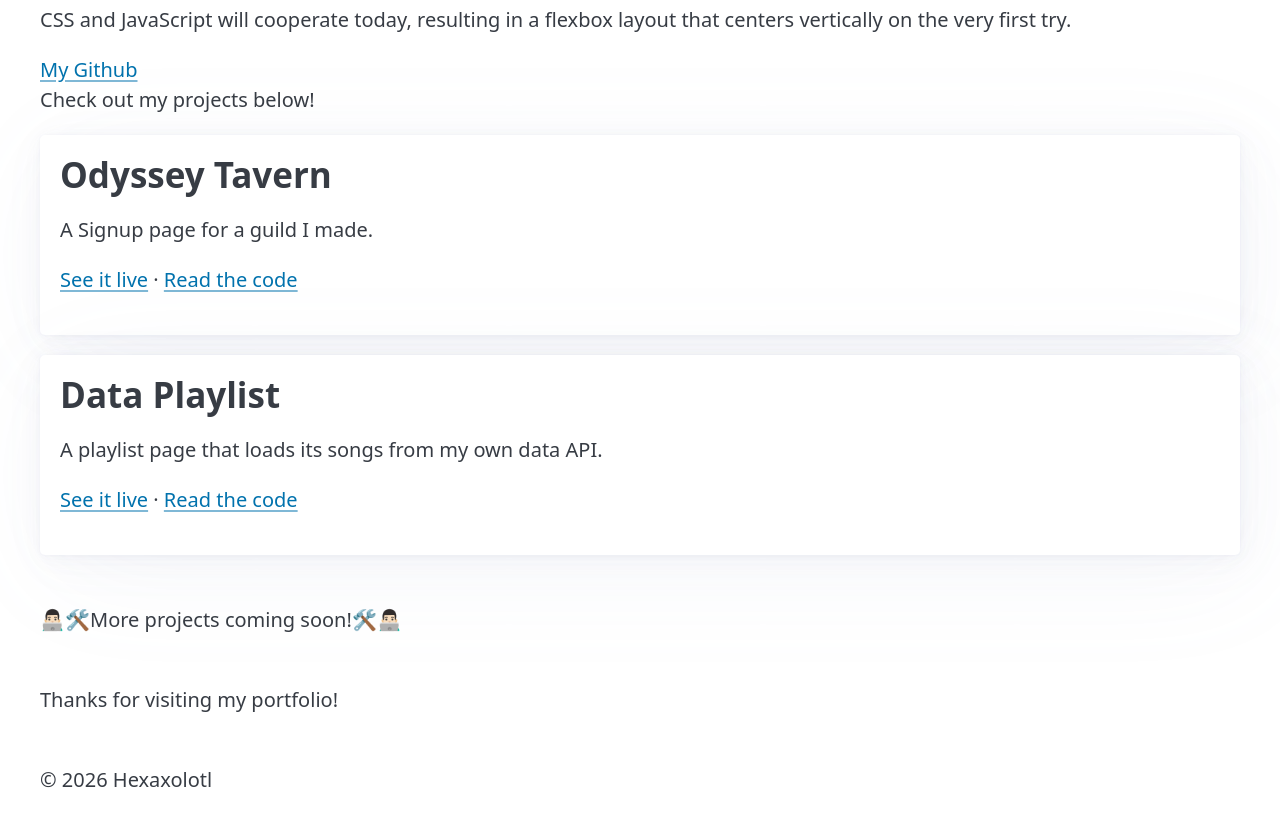
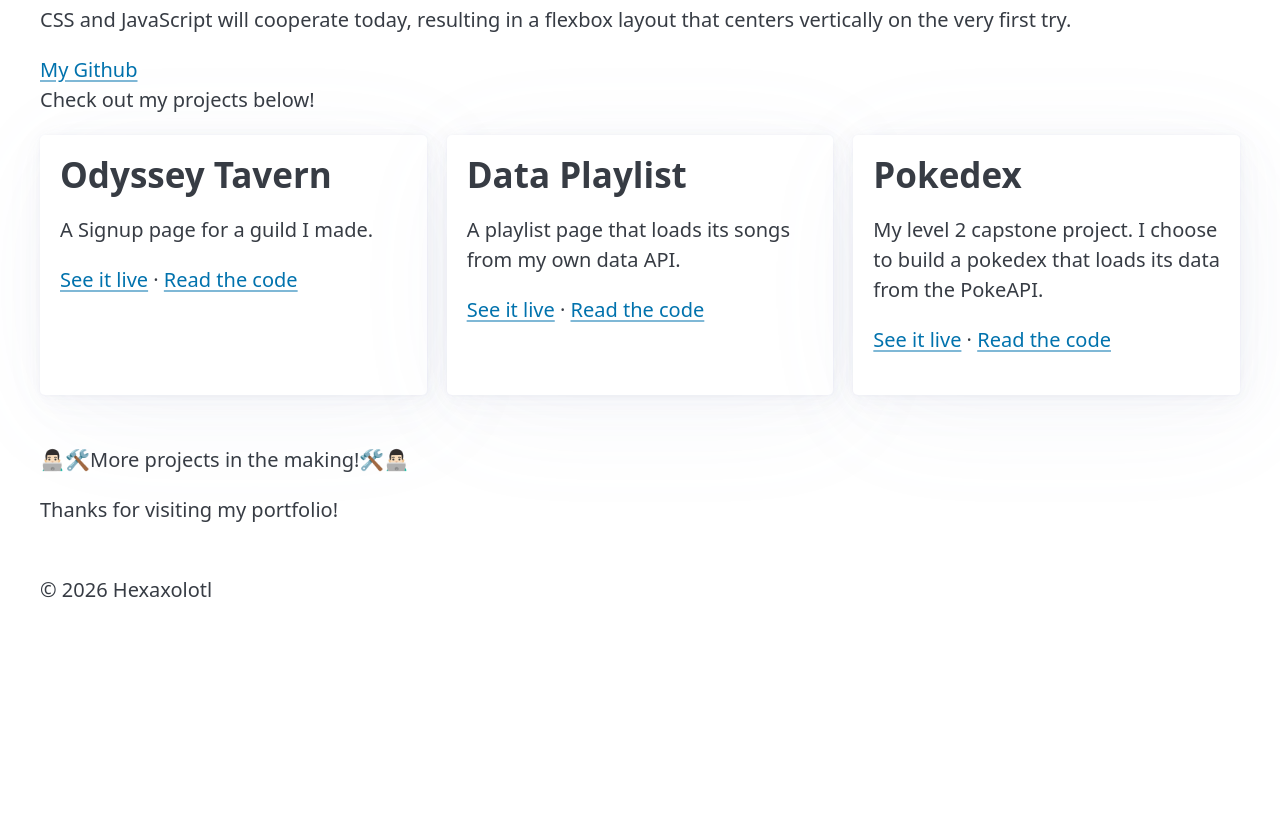
Before and after one commit to Hexaxolotl/portfolio, a React app: page / in a window 1280 px wide. Shown: the part 560-1375 px from the top of the page. After the commit the page ends 1185 px from the top, so only its background shows below. Built offline with nearby package versions, Linux system fonts and the light colour scheme; the HTML template or start-up script is replaced by a standard one.

Commit message:
I added the pokedex capstone card

```diff
--- a/src/App.jsx
+++ b/src/App.jsx
@@ -5,6 +5,7 @@ import About from './About.jsx'
 import Greeting from './Greeting.jsx'
 import SignuppagePortfolioCard from './SignuppagePortfolioCard.jsx'
 import DataPlaylistPortfolioCard from './DataPlaylistPortfolioCard.jsx'
+import PokedexPortfolioCard from './PokedexPortfolioCard.jsx'
 
 function randomNumer(min, max){
   return Math.floor(Math.random() * (max - min + 1) + min)
@@ -41,11 +42,13 @@ function App() {
       <Fortune />
       <GitHubLink />
       <p>Check out my projects below!</p>
-      <SignuppagePortfolioCard />
-      <DataPlaylistPortfolioCard />
+      <div className="grid">
+        <SignuppagePortfolioCard />
+        <DataPlaylistPortfolioCard />
+        <PokedexPortfolioCard />
+      </div>
       <br></br>
-      <p>👨🏻‍💻🛠️More projects coming soon!🛠️👨🏻‍💻</p>
-      <br></br>
+      <p>👨🏻‍💻🛠️More projects in the making!🛠️👨🏻‍💻</p>
       <p>Thanks for visiting my portfolio!</p>
       <br></br>
     <Footer />
--- /dev/null
+++ b/src/PokedexPortfolioCard.jsx
@@ -0,0 +1,17 @@
+function PokedexPortfolioCard() {
+  let name = "Pokedex"
+  let description = "My level 2 capstone project. I choose to build a pokedex that loads its data from the PokeAPI."
+  let liveUrl = "https://Hexaxolotl.github.io/capstone-level-2/"
+  let repoUrl = "https://github.com/Hexaxolotl/REPO"
+  return (
+    <article>
+      <h2>{name}</h2>
+      <p>{description}</p>
+      <p>
+        <a href={liveUrl}>See it live</a> · <a href={repoUrl}>Read the code</a>
+      </p>
+    </article>
+  )
+}
+
+export default PokedexPortfolioCard
```
